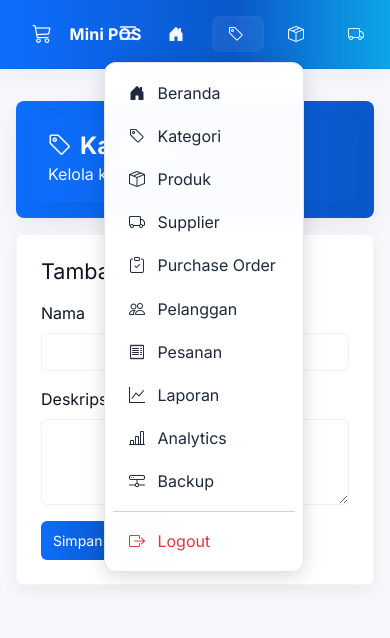
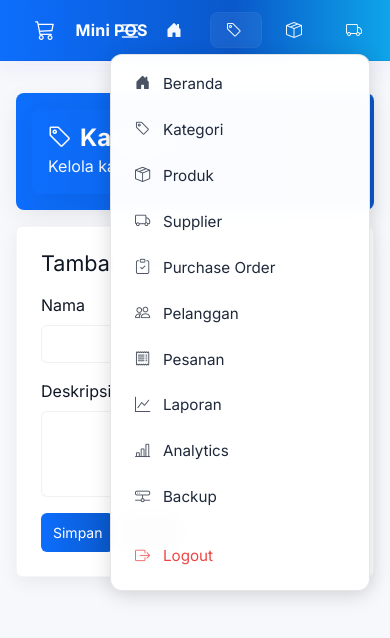
Before and after one commit to AlfianHaga/MiniPOS, a Django app: page /categories/add/ in a window 390 px wide, after a click that opens the changed part; the page is wider, and only the part inside the window is pictured. Shown: the top 638 px of that part. Run offline with Django 4.2, Linux system fonts and the light colour scheme; some libraries are stand-ins or nearby versions.

Commit message:
Improve mobile navbar styling

```diff
--- a/static/css/styles.css
+++ b/static/css/styles.css
@@ -253,6 +253,57 @@
     .sidebar-toggle {
         display: inline-flex !important;
     }
+
+    /* Better mobile menu button */
+    .dropdown .btn-ghost {
+        padding: 0.5rem;
+        font-size: 1.75rem;
+        line-height: 1;
+        color: rgba(255, 255, 255, 0.95) !important;
+    }
+
+    /* Mobile dropdown menu styling */
+    .dropdown-menu {
+        background: linear-gradient(180deg, #0b1220 0%, #071123 100%);
+        border: 1px solid rgba(255, 255, 255, 0.08);
+        box-shadow: 0 8px 24px rgba(0, 0, 0, 0.5);
+        min-width: 260px !important;
+        padding: 0.5rem;
+    }
+
+    .dropdown-item {
+        color: rgba(255, 255, 255, 0.85);
+        padding: 0.65rem 1rem;
+        border-radius: 0.375rem;
+        margin-bottom: 0.25rem;
+        font-size: 0.95rem;
+        display: flex;
+        align-items: center;
+    }
+
+    .dropdown-item:hover,
+    .dropdown-item:focus {
+        background: rgba(37, 99, 235, 0.15);
+        color: #fff;
+    }
+
+    .dropdown-item i {
+        width: 20px;
+        opacity: 0.8;
+    }
+
+    .dropdown-divider {
+        border-top-color: rgba(255, 255, 255, 0.06);
+        margin: 0.5rem 0;
+    }
+
+    .dropdown-item.text-danger {
+        color: #ef4444 !important;
+    }
+
+    .dropdown-item.text-danger:hover {
+        background: rgba(239, 68, 68, 0.1);
+    }
 }
 
 /* Tablet responsive */
@@ -306,12 +357,30 @@
     }
 
     .brand-icon {
-        width: 36px;
-        height: 36px;
+        width: 42px;
+        height: 42px;
+        font-size: 1.25rem;
     }
 
     .brand-icon i {
-        font-size: 1.2rem;
+        font-size: 1.25rem;
+    }
+
+    .brand-text {
+        font-size: 1.1rem;
+    }
+
+    /* Better dashboard card spacing on mobile */
+    .dashboard .row > [class*='col-'] {
+        margin-bottom: 0.75rem;
+    }
+
+    .metric-card {
+        padding: 1.25rem 1rem;
+    }
+
+    .metric-number {
+        font-size: 1.75rem;
     }
 
     /* Hide text on very small screens */
```
